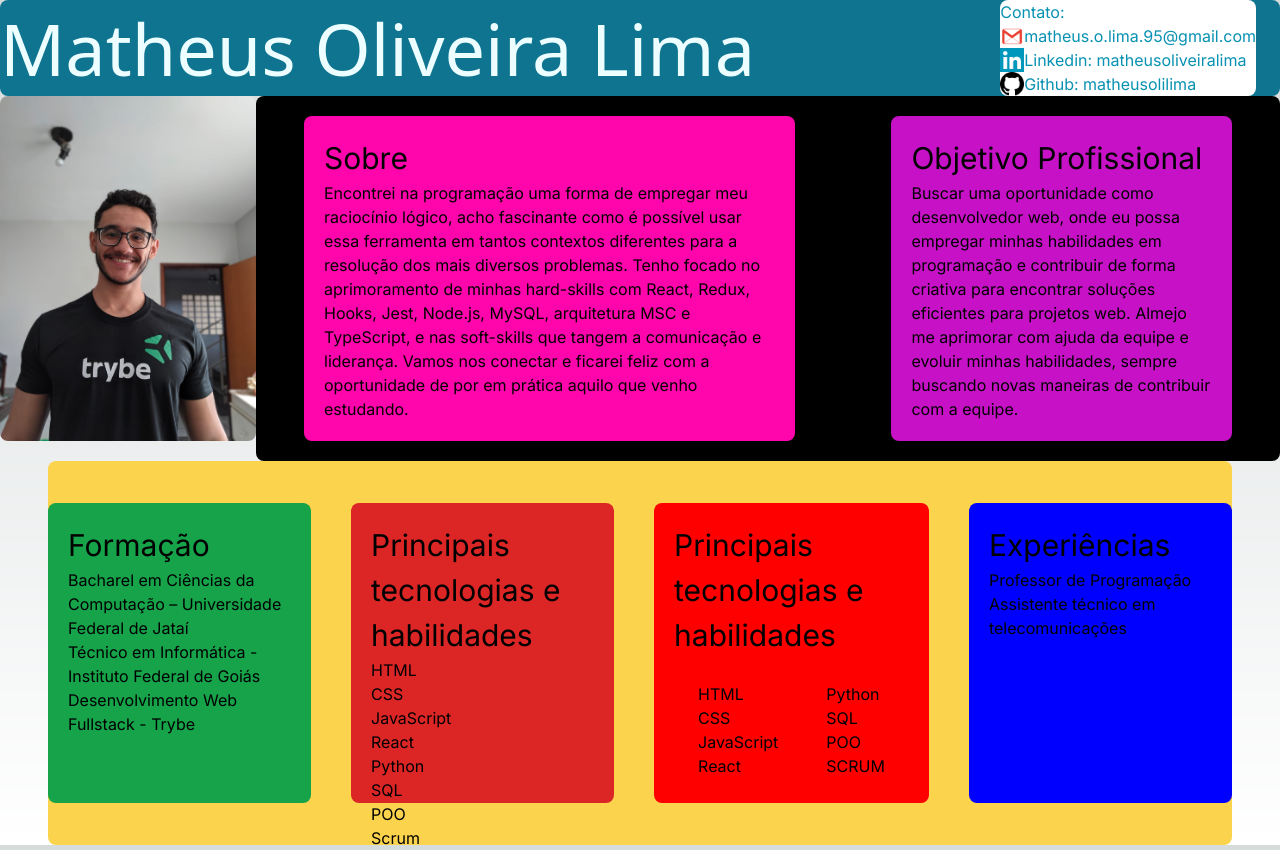
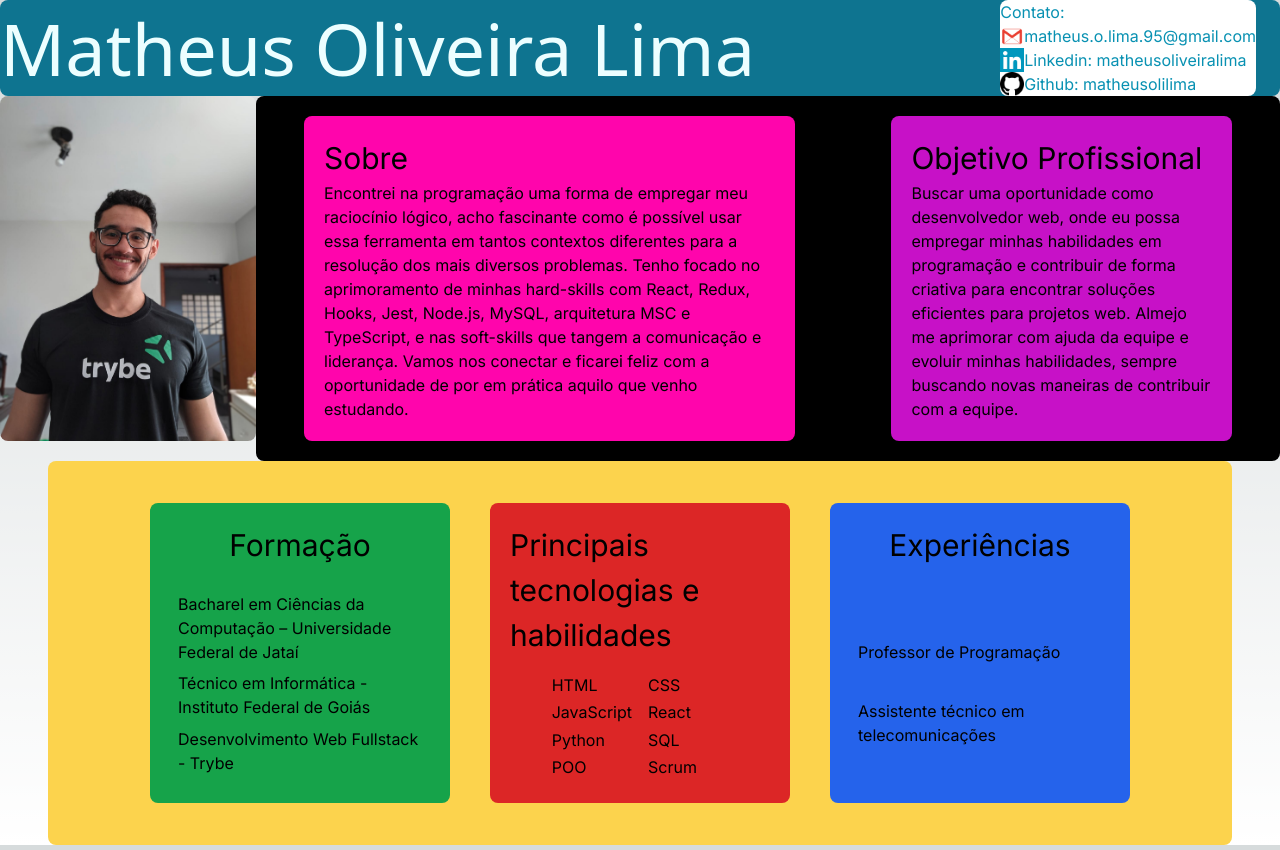
Before and after one commit to matheusolilima/tailwind-page, a Next.js app: page / in a window 1280 px wide. Built offline with nearby package versions, Linux system fonts and the light colour scheme.

Commit message:
criação de card para informação, em melhoria

```diff
--- a/src/app/page.js
+++ b/src/app/page.js
@@ -7,7 +7,8 @@ import LinkedinIcon from "../Danleech-Simple-Linkedin.512.png"
 import InfoCard from '@/components/infoCard'
 
 export default function Home() {
-  //posso armazenar componente em variavel pra renderizar quando quero
+  // posso armazenar componente em variavel pra renderizar quando quero
+  // para adicionar cor especifica usa-se bg-[#50d71e]
   const formacao = {
     title: "Formação",
     classes: "bg-green-600",
@@ -24,7 +25,13 @@ export default function Home() {
     list:["HTML","CSS","JavaScript","React","Python","SQL","POO","Scrum"]
   }
 
-  const armazena = InfoCard({ title: "titulo teste", list:["A","B","C"]})
+  const experiencias = {
+    title: "Experiências ",
+    classes: "bg-blue-600",
+    list:["Professor de Programação","Assistente técnico em telecomunicações"]
+  }
+
+  // const armazena = InfoCard({ title: "titulo teste", list:["A","B","C"]})
   return (
     <main className="flex min-h-screen flex-col">
 
@@ -96,37 +103,7 @@ export default function Home() {
 
         {InfoCard(formacao)}
         {InfoCard(habilidades)}
-        <div className="tecnologias-habilidades rounded-lg">
-          <h2>
-            Principais tecnologias e habilidades
-          </h2>
-          <div className="flex flex-row">
-
-            <div className="p-6">
-              <div>HTML</div>
-              <div>CSS</div>
-              <div>JavaScript</div>
-              <div>React</div>
-            </div>
-            <div className="p-6">
-              <div>Python</div>
-              <div>SQL</div>
-              <div>POO</div>
-              <div>SCRUM</div>
-            </div>
-
-          </div>
-
-        </div>
-
-
-        <div className="experiencias rounded-lg">
-          <h2>
-            Experiências
-          </h2>
-            <div>Professor de Programação</div>
-            <div>Assistente técnico em telecomunicações</div>
-        </div>
+        {InfoCard(experiencias)}
 
       </div>
     </main>
--- a/src/components/infoCard.js
+++ b/src/components/infoCard.js
@@ -1,10 +1,17 @@
 export default function InfoCard(infos) {
+  var cols
+  if (infos.list.length > 3) cols = "grid-cols-2"
   return (
-    <div className={`rounded-lg p-[20px] w-[300px] h-[300px] ${ infos.classes }`}>
+    <div className={`flex justify-evenly flex-wrap rounded-lg p-[20px] w-[300px] h-[300px] ${ infos.classes }`}>
       <h2>{infos.title}</h2>
-      {infos.list.map((item) => (
-        <div key={item}>{ item }</div>
-      ))}
+
+      <div className={`flex grid ${ cols } justify-evenly flex-wrap`}>
+
+        {infos.list.map((item) => (
+          <div key={item} className="rounded-lg mx-2">{ item }</div>
+        ))}
+        {/*coloquei marginal horizontal pra quando tiver coluna espaçar */}
+      </div>
 
     </div>
   )
```
